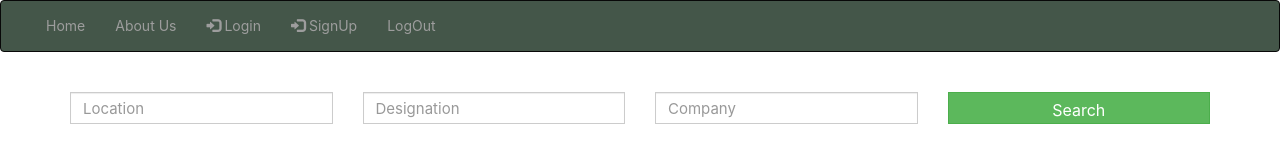
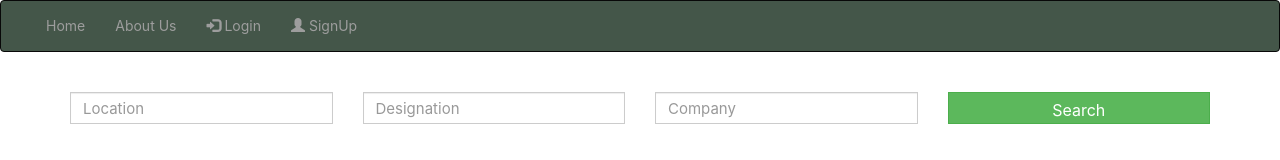
Before and after one commit to mayankomar71/Jobfinder.com, a React (Create React App) app in the folder naukri/: page / in a window 1280 px wide. Shown: the top 160 px of the page. Built offline with nearby package versions, Linux system fonts and the light colour scheme.

Commit message:
Assignment updated with session maintenence

```diff
--- a/naukri/src/components/Header.js
+++ b/naukri/src/components/Header.js
@@ -7,14 +7,27 @@ class Header extends React.Component {
       super(props)
 
       this.state = {
-         currentstate:false
+        isLoggedIn:localStorage.getItem('isLoggedIn'),
+        signUp:true,
+        signIn:true
       }
     }
 
     logout=()=>
     {
         localStorage.removeItem('Currentuser');
-        localStorage.setItem('isLoggedIn',false)
+        localStorage.setItem('isLoggedIn',"false")
+    }
+    componentDidMount()
+    {
+        if(this.state.isLoggedIn==="true")
+        {
+            this.setState({
+                signIn:false,
+                signUp:false
+            })
+
+        }
     }
     render()
     {
@@ -37,9 +50,9 @@ class Header extends React.Component {
                         <ul className="nav navbar-nav">
                             <li><a href="https://www.naukri.com/">Home</a></li>
                             <li><a href="https://www.naukri.com/">About Us</a></li>
-                            <li><Link to="/login"><span className="glyphicon glyphicon-log-in" ></span> Login</Link></li>
-                            <li><Link to="/signup"><span className="glyphicon glyphicon-log-in" ></span> SignUp</Link></li>
-                           <li><Link  to="/login" onClick={this.logout} >LogOut</Link></li>
+                            {this.state.signIn&&<li><Link to="/login"><span className="glyphicon glyphicon-log-in" ></span> Login</Link></li>}
+                            {this.state.signUp&&<li><Link to="/signup"><span className="glyphicon glyphicon-user" ></span> SignUp</Link></li>}
+                           {this.state.isLoggedIn==="true"&&<li><Link  to="/login" onClick={this.logout} >LogOut</Link></li>}
                         </ul>
 
                     </div>
--- a/naukri/src/components/Login.js
+++ b/naukri/src/components/Login.js
@@ -6,6 +6,7 @@ import axios from 'axios'
 
 class Login extends React.Component {
     constructor(props) {
+
         super(props)
 
         this.state = {
@@ -19,7 +20,10 @@ class Login extends React.Component {
             formValid: false
         }
     }
-
+componentDidMount()
+{
+    localStorage.getItem('Currentuser')&& this.props.history.push('/')
+}
 
     handleInput = (e) => {
         const value = e.target.value;
@@ -73,10 +77,10 @@ class Login extends React.Component {
             .then((response) => {
 
                 console.log(response.data)
+                localStorage.setItem('Currentuser', response.data["name"])
+                localStorage.setItem('isLoggedIn', "true")
                 this.props.history.push('/')
                 console.log('Successfully Logged In');
-                localStorage.setItem('Currentuser', JSON.stringify(response.data["name"]))
-                localStorage.setItem('isLoggedIn', true)
 
             })
             .catch(function (error) {
--- a/naukri/src/components/homecomponent.js
+++ b/naukri/src/components/homecomponent.js
@@ -10,7 +10,9 @@ class HomeComponent extends Component {
     super(props)
 
     this.state = {
-      arr: jobs
+      arr: jobs,
+      currentuser:localStorage.getItem('Currentuser'),
+      isloggedIn:localStorage.getItem('isLoggedIn')
     }
 
 
@@ -34,6 +36,7 @@ class HomeComponent extends Component {
 
 
         <Header></Header>
+        {this.state.isloggedIn==="true"&&<h1>Welcome:{this.state.currentuser} to Naukri.com </h1>}
        <Filters Mydata={this.filterdata} jobData={jobs}></Filters>
         <Content data={this.state.arr}></Content>
         <Footer></Footer>
```
